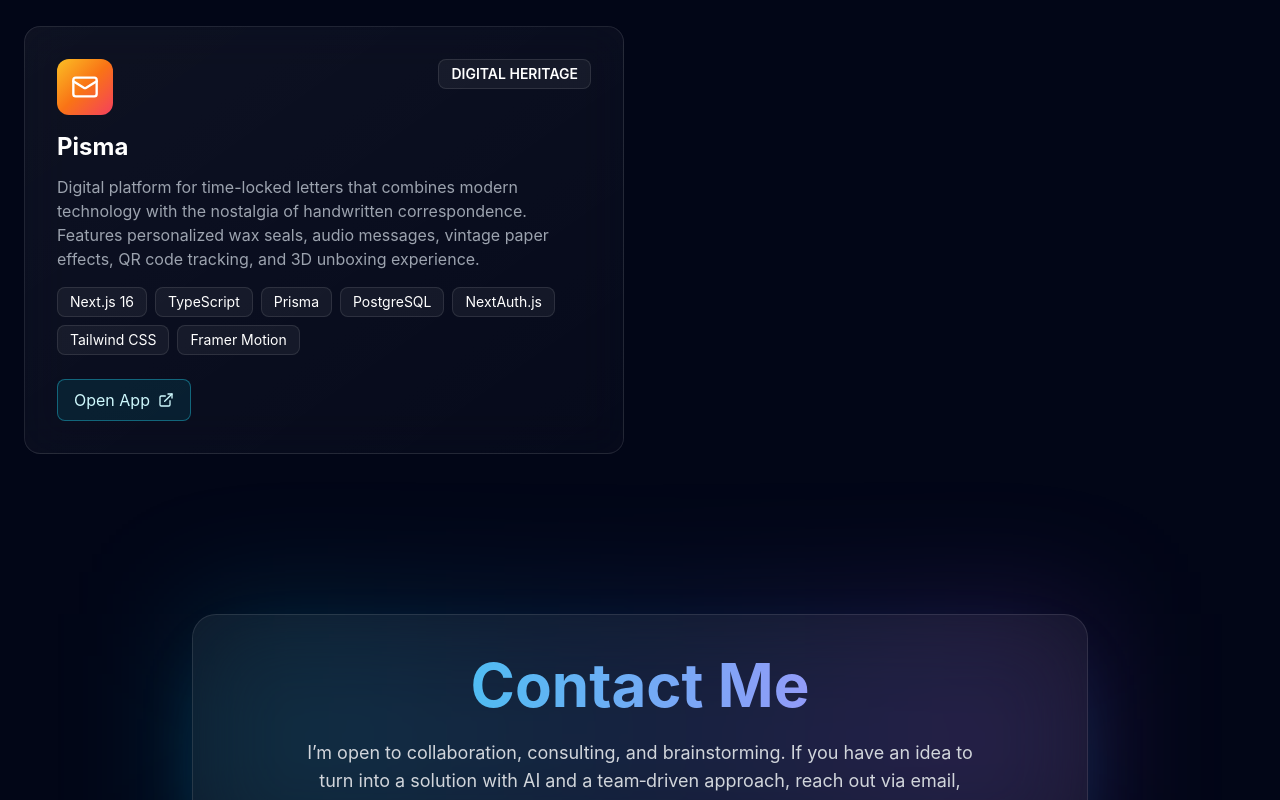
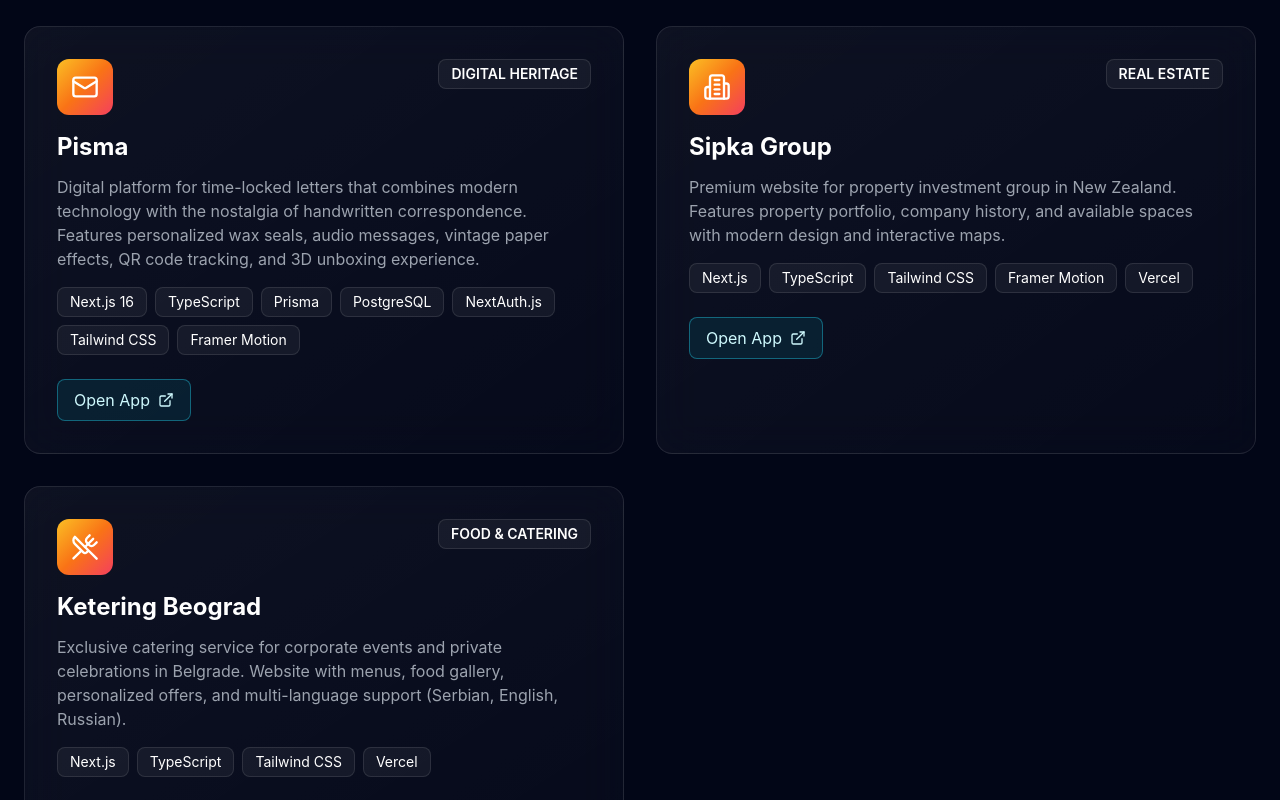
Before and after one commit to zoxknez/Portfolio, a React (Vite) app: page / in a window 1280 px wide. Shown: the part 7300-8100 px from the top of the page. Built offline with nearby package versions, Linux system fonts and the light colour scheme.

Commit message:
Add Sipka Group and Ketering Beograd projects to portfolio

```diff
--- a/public/en.json
+++ b/public/en.json
@@ -552,6 +552,39 @@
         "links": {
           "live": "Open App"
         }
+      },
+      {
+        "id": "sipka-group",
+        "category": "REAL ESTATE",
+        "title": "Sipka Group",
+        "description": "Premium website for property investment group in New Zealand. Features property portfolio, company history, and available spaces with modern design and interactive maps.",
+        "stack": [
+          "Next.js",
+          "TypeScript",
+          "Tailwind CSS",
+          "Framer Motion",
+          "Vercel"
+        ],
+        "url": "https://sipagroupweb.vercel.app/",
+        "links": {
+          "live": "Open App"
+        }
+      },
+      {
+        "id": "ketering-bg",
+        "category": "FOOD & CATERING",
+        "title": "Ketering Beograd",
+        "description": "Exclusive catering service for corporate events and private celebrations in Belgrade. Website with menus, food gallery, personalized offers, and multi-language support (Serbian, English, Russian).",
+        "stack": [
+          "Next.js",
+          "TypeScript",
+          "Tailwind CSS",
+          "Vercel"
+        ],
+        "url": "https://keteringbg.vercel.app/",
+        "links": {
+          "live": "Open App"
+        }
       }
     ]
   },
--- a/src/components/Portfolio.tsx
+++ b/src/components/Portfolio.tsx
@@ -1,4 +1,4 @@
-import { ExternalLink, BookOpen, CircleDollarSign, Download, Dumbbell, FileSpreadsheet, FileText, Globe, ScanText, Plane, GraduationCap, AlertCircle, Users, Cloud, Car, Mail } from 'lucide-react';
+import { ExternalLink, BookOpen, CircleDollarSign, Download, Dumbbell, FileSpreadsheet, FileText, Globe, ScanText, Plane, GraduationCap, AlertCircle, Users, Cloud, Car, Mail, Building2, UtensilsCrossed } from 'lucide-react';
 import { useLanguage } from '../contexts/LanguageContext';
 
 interface PortfolioProps {
@@ -47,6 +47,8 @@ export default function Portfolio({ sectionId }: PortfolioProps) {
     'vremenska-prognoza': Cloud,
     'brojac-vozila': Car,
     'pisma': Mail,
+    'sipka-group': Building2,
+    'ketering-bg': UtensilsCrossed,
   };
 
   const gradients = [
```
Also changed, not shown: public/sr.json (+33 -0 lines).
